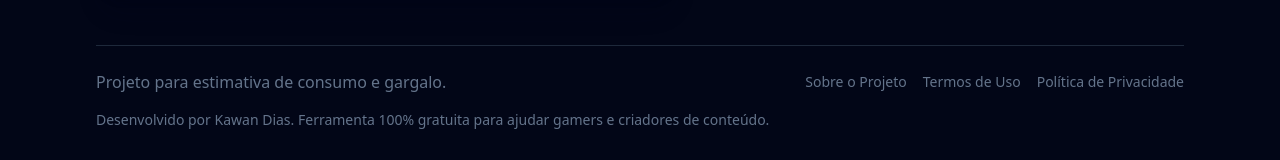
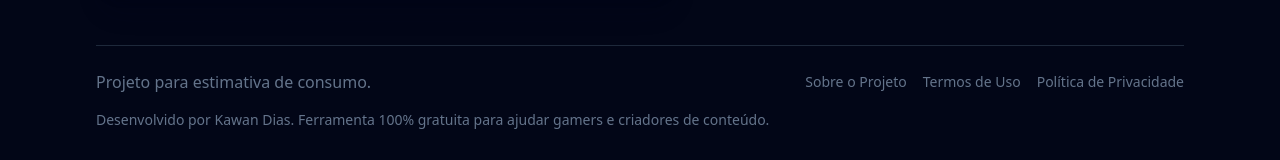
Before and after one commit to KawanDias/psu-calculator, a website: page index.html in a window 1280 px wide. Shown: the part 1156-1316 px from the top of the page. Drawn offline with nearby package versions, Linux system fonts and the light colour scheme.

Commit message:
fix: melhorando a gramática dos textos/blocos

```diff
--- a/index.html
+++ b/index.html
@@ -185,7 +185,7 @@
 
         <footer class="mt-12 border-t border-slate-800 pt-6 text-slate-500">
             <div class="flex flex-col gap-4 sm:flex-row sm:items-center sm:justify-between">
-                <p>Projeto para estimativa de consumo e gargalo.</p>
+                <p>Projeto para estimativa de consumo.</p>
                 <div class="flex flex-wrap gap-4 text-sm">
                     <a href="#" data-page="about" class="transition hover:text-slate-100">Sobre o Projeto</a>
                     <a href="#" data-page="terms" class="transition hover:text-slate-100">Termos de Uso</a>
```
